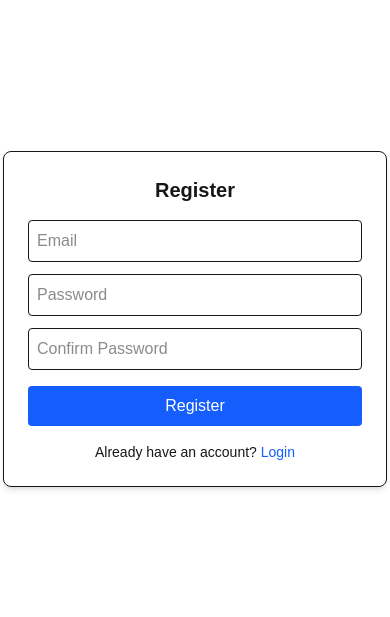
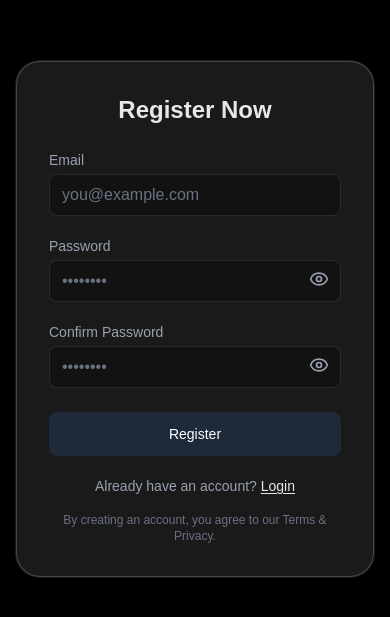
Before and after one commit to akhilachiju/AI-Video-Upload-App, a Next.js app: page /register in a window 390 px wide. Shown: the part 103-720 px from the top of the page. Built offline with nearby package versions, Linux system fonts and the light colour scheme.

Commit message:
modified tailwind responsive design in registration page

```diff
--- a/app/register/page.tsx
+++ b/app/register/page.tsx
@@ -1,98 +1,204 @@
 "use client";
+
 import Link from "next/link";
 import { useRouter } from "next/navigation";
 import React, { useState } from "react";
+import { Eye, EyeOff } from "lucide-react";
 
 function RegisterPage() {
   const [email, setEmail] = useState("");
   const [password, setPassword] = useState("");
   const [confirmPassword, setConfirmPassword] = useState("");
+  const [errors, setErrors] = useState<{ email?: string; password?: string; confirm?: string }>({});
+  const [loading, setLoading] = useState(false);
+  const [successMsg, setSuccessMsg] = useState("");
+
+  const [showPassword, setShowPassword] = useState(false);
+  const [showConfirm, setShowConfirm] = useState(false);
+
   const router = useRouter();
 
   const handleSubmit = async (e: React.FormEvent<HTMLFormElement>) => {
     e.preventDefault();
+    setErrors({});
+    setSuccessMsg("");
+
+    let hasError = false;
+
+    if (!email) {
+      setErrors((prev) => ({ ...prev, email: "Email is required" }));
+      hasError = true;
+    }
+    if (!password) {
+      setErrors((prev) => ({ ...prev, password: "Password is required" }));
+      hasError = true;
+    }
     if (password !== confirmPassword) {
-      alert("Password do not match");
-      return;
+      setErrors((prev) => ({ ...prev, confirm: "Passwords do not match" }));
+      hasError = true;
     }
+
+    if (hasError) return;
+
+    setLoading(true);
     try {
       const res = await fetch("/api/auth/register", {
         method: "POST",
-        headers: {
-          "Content-Type": "application/json",
-        },
-        body: JSON.stringify({
-          email,
-          password,
-        }),
+        headers: { "Content-Type": "application/json" },
+        body: JSON.stringify({ email, password }),
       });
+
       const data = await res.json();
-
       if (!res.ok) {
-        throw new Error(data.error || "Registration failed");
+        if (data?.error.includes("email")) {
+          setErrors((prev) => ({ ...prev, email: data.error }));
+        } else {
+          setErrors((prev) => ({ ...prev, password: data.error }));
+        }
+        return;
       }
 
-      console.log(data);
+      setSuccessMsg("Registered successfully!");
+      setTimeout(() => {
         router.push("/login");
-    } catch (error) {
-      console.error(error);
+      }, 2000);
+    } catch (error: unknown) {
+      setErrors((prev) => ({
+        ...prev,
+        password: error instanceof Error ? error.message : "Something went wrong",
+      }));
+    } finally {
+      setLoading(false);
     }
   };
 
   return (
-    <div className="flex justify-center items-center min-h-screen">
+    <div className="min-h-screen flex items-center justify-center bg-black px-4">
+      {/* Success Toast */}
+      {successMsg && (
+        <div className="fixed top-5 right-5 bg-green-600 text-white px-4 py-2 rounded shadow-lg z-50 animate-slide-in">
+          {successMsg}
+        </div>
+      )}
+
       <form
         onSubmit={handleSubmit}
-        className="w-full max-w-sm border p-6 rounded-lg shadow-md"
+        className="
+          relative w-full max-w-md
+          p-8
+          rounded-3xl
+          bg-white/10 backdrop-blur-md
+          border border-white/20
+          shadow-lg
+          ring-1 ring-white/10
+        "
       >
-        <h2 className="text-xl font-semibold mb-4 text-center">Register</h2>
+        <h2 className="text-2xl sm:text-3xl text-center font-bold text-gray-200 mb-6">
+          Register Now
+        </h2>
 
+        {/* Email */}
+        <div className="mb-5 relative">
+          <label className="block text-sm text-gray-400">Email</label>
           <input
             type="email"
-          placeholder="Email"
-          className="w-full p-2 border rounded mb-3"
             value={email}
             onChange={(e) => setEmail(e.target.value)}
-          required
+            placeholder="you@example.com"
+            className="
+              mt-1 w-full px-3 py-2 rounded-lg
+              bg-black/30 placeholder:text-gray-500 text-gray-200
+              border border-gray-700/50
+              focus:outline-none focus:ring-2 focus:ring-gray-500
+            "
           />
+          {errors.email && (
+            <p className="text-xs text-red-500 mt-1 text-right">{errors.email}</p>
+          )}
+        </div>
 
+        {/* Password */}
+        <div className="mb-5 relative">
+          <label className="block text-sm text-gray-400">Password</label>
+          <div className="relative">
             <input
-          type="password"
-          placeholder="Password"
-          className="w-full p-2 border rounded mb-3"
+              type={showPassword ? "text" : "password"}
               value={password}
               onChange={(e) => setPassword(e.target.value)}
-          required
+              placeholder="••••••••"
+              className="
+                mt-1 w-full px-3 py-2 pr-10 rounded-lg
+                bg-black/30 placeholder:text-gray-500 text-gray-200
+                border border-gray-700/50
+                focus:outline-none focus:ring-2 focus:ring-gray-500
+              "
             />
+            <button
+              type="button"
+              onClick={() => setShowPassword((prev) => !prev)}
+              className="absolute right-3 top-1/2 -translate-y-1/2 text-gray-400 hover:text-gray-200"
+            >
+              {showPassword ? <EyeOff size={20} /> : <Eye size={20} />}
+            </button>
+          </div>
+          {errors.password && (
+            <p className="text-xs text-red-500 mt-1 text-right">{errors.password}</p>
+          )}
+        </div>
 
+        {/* Confirm Password */}
+        <div className="mb-6 relative">
+          <label className="block text-sm text-gray-400">Confirm Password</label>
+          <div className="relative">
             <input
-          type="password"
-          placeholder="Confirm Password"
-          className="w-full p-2 border rounded mb-4"
+              type={showConfirm ? "text" : "password"}
               value={confirmPassword}
               onChange={(e) => setConfirmPassword(e.target.value)}
-          required
+              placeholder="••••••••"
+              className="
+                mt-1 w-full px-3 py-2 pr-10 rounded-lg
+                bg-black/30 placeholder:text-gray-500 text-gray-200
+                border border-gray-700/50
+                focus:outline-none focus:ring-2 focus:ring-gray-500
+              "
             />
+            <button
+              type="button"
+              onClick={() => setShowConfirm((prev) => !prev)}
+              className="absolute right-3 top-1/2 -translate-y-1/2 text-gray-400 hover:text-gray-200"
+            >
+              {showConfirm ? <EyeOff size={20} /> : <Eye size={20} />}
+            </button>
+          </div>
+          {errors.confirm && (
+            <p className="text-xs text-red-500 mt-1 text-right">{errors.confirm}</p>
+          )}
+        </div>
 
+        {/* Submit */}
         <button
           type="submit"
-          className="w-full bg-blue-600 text-white py-2 rounded hover:bg-blue-700"
+          disabled={loading}
+          className={`
+            w-full py-3 rounded-lg text-sm font-medium transition
+            ${loading ? "bg-gray-700 text-gray-300 cursor-not-allowed" : "bg-gray-800 hover:bg-gray-700 text-white"}
+          `}
         >
-          Register
+          {loading ? "Registering..." : "Register"}
         </button>
-           <div className="text-center mt-4">
-        <p className="text-sm">
+
+        {/* Footer */}
+        <div className="mt-5 text-center text-sm text-gray-400">
           Already have an account?{" "}
-          <Link
-            href="/login"
-            className="text-blue-600 font-medium hover:underline"
-          >
+          <Link href="/login" className="text-gray-200 font-medium underline underline-offset-2">
             Login
           </Link>
+        </div>
+
+        <p className="mt-4 text-xs text-gray-500 text-center">
+          By creating an account, you agree to our Terms & Privacy.
         </p>
-      </div>
       </form>
-
     </div>
   );
 }
--- a/package.json
+++ b/package.json
@@ -12,6 +12,7 @@
     "@imagekit/next": "^2.1.3",
     "@types/bcryptjs": "^2.4.6",
     "bcryptjs": "^3.0.3",
+    "lucide-react": "^0.553.0",
     "mongoose": "^8.19.3",
     "next": "16.0.3",
     "next-auth": "^4.24.13",
```
Also changed, not shown: 1 other file (tests, documents, lock files or other folders). Lines whose indentation alone changed are shown as unchanged.
